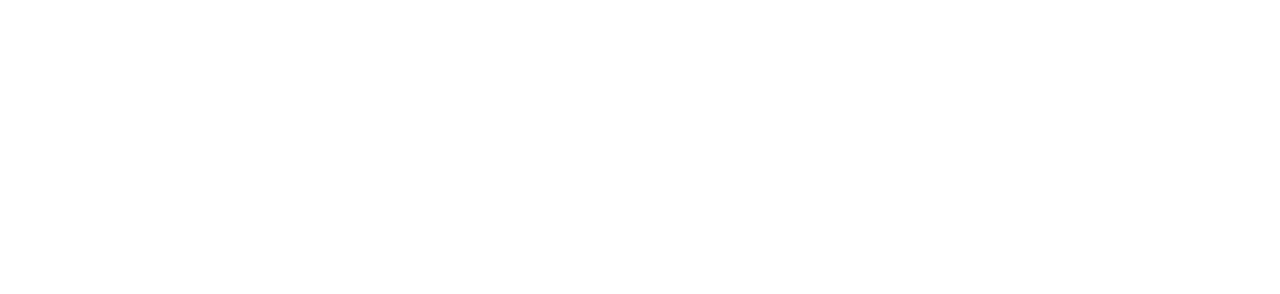
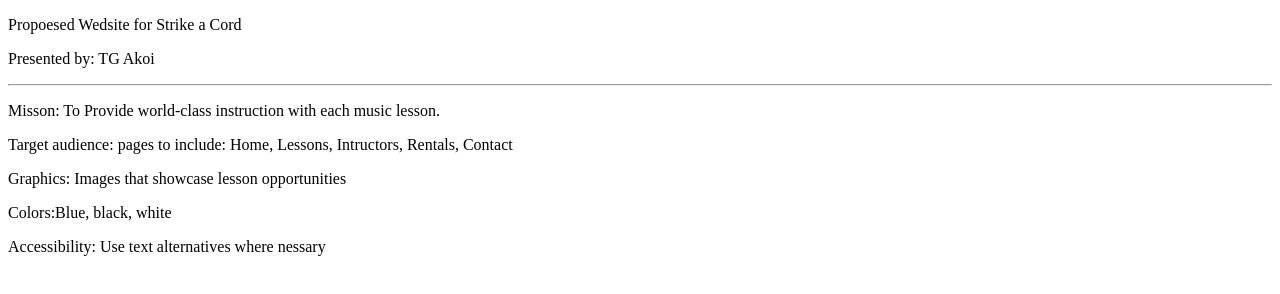
Before and after one commit to 144Sp23/ch1lab1-TG400, a plain HTML site: page plan.html in a window 1280 px wide. Drawn offline with Linux system fonts and the light colour scheme.

Commit message:
planlab1

```diff
--- a/plan.html
+++ b/plan.html
@@ -1,9 +1,27 @@
 <!DOCTYPE html>
+<html lang="en">
+
 <head>
-<title>Pacific Trails Resort</title>
-<meta charset="utf-8">
+  <title>Strike a Chord</title>
+  <meta charset="utf-8">
 </head>
+
 <body>
+<p>Propoesed Wedsite for Strike a Cord</p>
+  <p> Presented by: TG Akoi </p>
+<hr>
+
+
+    <p>Misson: To Provide world-class instruction with each music lesson.</p>
+
+    <p>Target audience: pages to include: Home, Lessons, Intructors, Rentals, Contact</p>
+
+    <p>Graphics: Images that showcase lesson opportunities</p>
+
+    <p>Colors:Blue, black, white</p>
+
+    <p>Accessibility: Use text alternatives where nessary</p>
 
 </body>
+
 </html>
```
Also changed, not shown: plan - Copy.html (added, +27 -0 lines).
